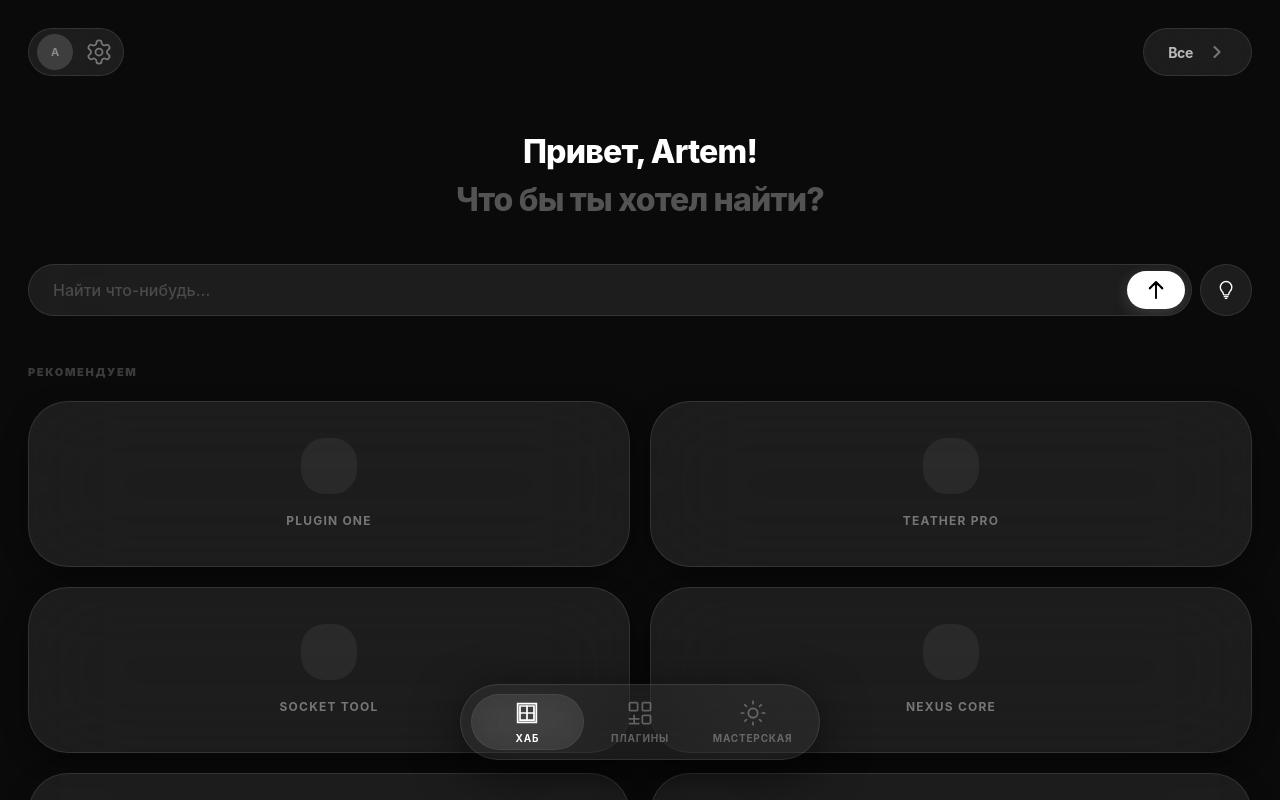
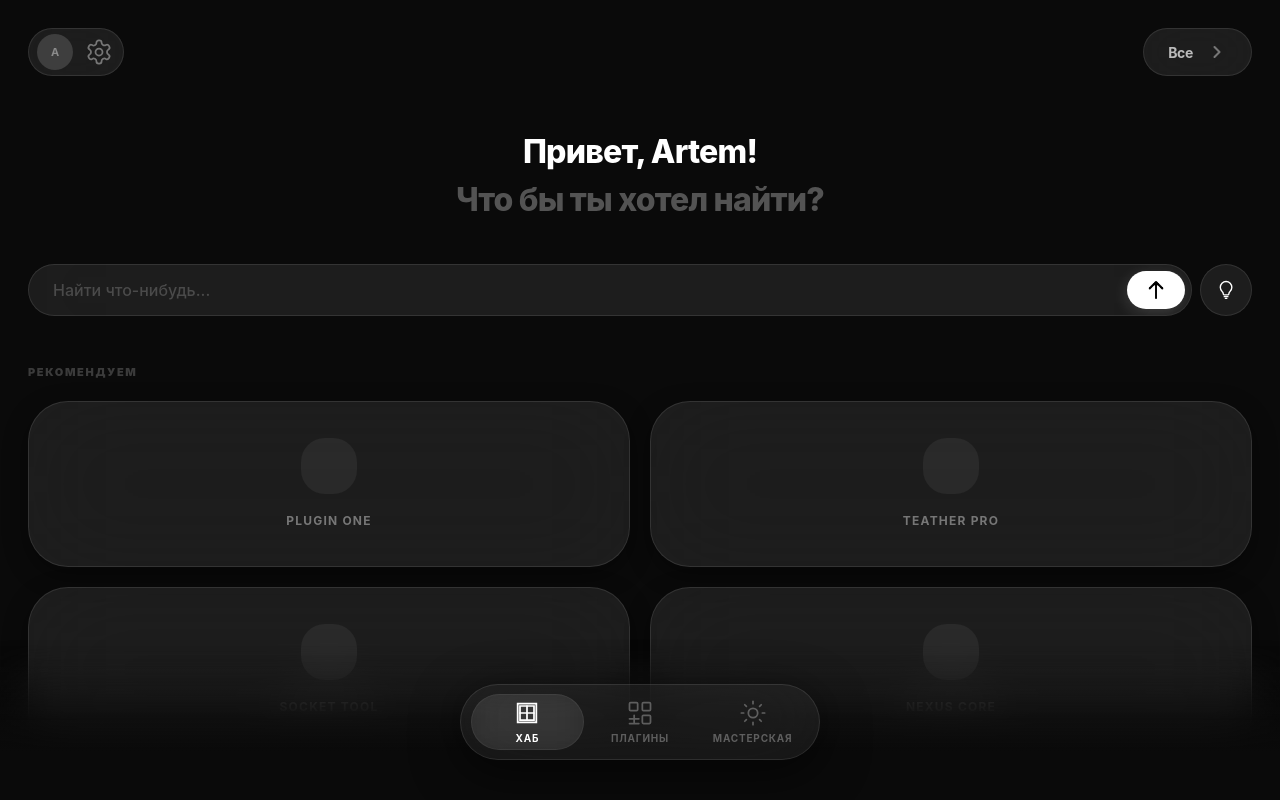
Before and after one commit to fugu70539/PluginBox, a Next.js app: page / in a window 1280 px wide. Built offline with nearby package versions, Linux system fonts and the light colour scheme.

Commit message:
Update globals.css

```diff
--- a/src/app/globals.css
+++ b/src/app/globals.css
@@ -11,11 +11,9 @@ html, body {
   padding: 0;
   width: 100vw;
   height: 100vh;
-  overflow: hidden;
-  position: fixed;
+  overflow-x: hidden;
   background-color: #0a0a0a;
   color: #fff;
-  overscroll-behavior: none;
   -webkit-font-smoothing: antialiased;
 }
 
@@ -30,19 +28,20 @@ html, body {
   border: var(--glass-border);
 }
 
-/* Эффект плавного размытия к низу */
-.bottom-blur-mask {
+/* Эффект плавного исчезновения контента внизу */
+.bottom-blur-gradient {
   position: fixed;
   bottom: 0;
   left: 0;
   right: 0;
-  height: 160px; /* Высота зоны размытия */
+  height: 160px; /* Зона от чуть выше таббара до низа */
+  background: linear-gradient(to bottom, transparent, #0a0a0a 70%);
+  backdrop-filter: blur(20px);
+  -webkit-backdrop-filter: blur(20px);
+  mask-image: linear-gradient(to bottom, transparent, black 50%);
+  -webkit-mask-image: linear-gradient(to bottom, transparent, black 50%);
+  pointer-events: none;
   z-index: 40;
-  backdrop-filter: blur(20px);
-  /* Маска, которая делает блюр плавным */
-  -webkit-mask-image: linear-gradient(to bottom, transparent, black 70%);
-  mask-image: linear-gradient(to bottom, transparent, black 70%);
-  pointer-events: none;
 }
 
 .btn-send-white {
@@ -53,6 +52,3 @@ html, body {
 .btn-send-white img {
   filter: brightness(0) !important;
 }
-
-.no-scrollbar::-webkit-scrollbar { display: none; }
-.no-scrollbar { -ms-overflow-style: none; scrollbar-width: none; }
```
